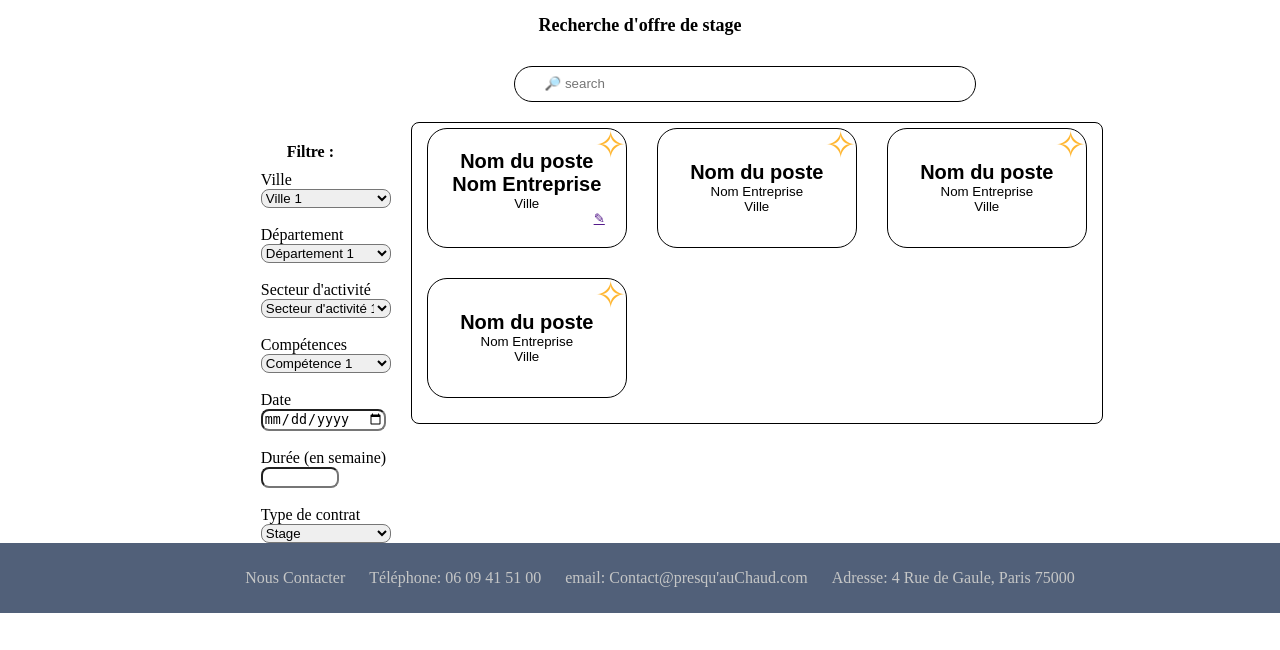
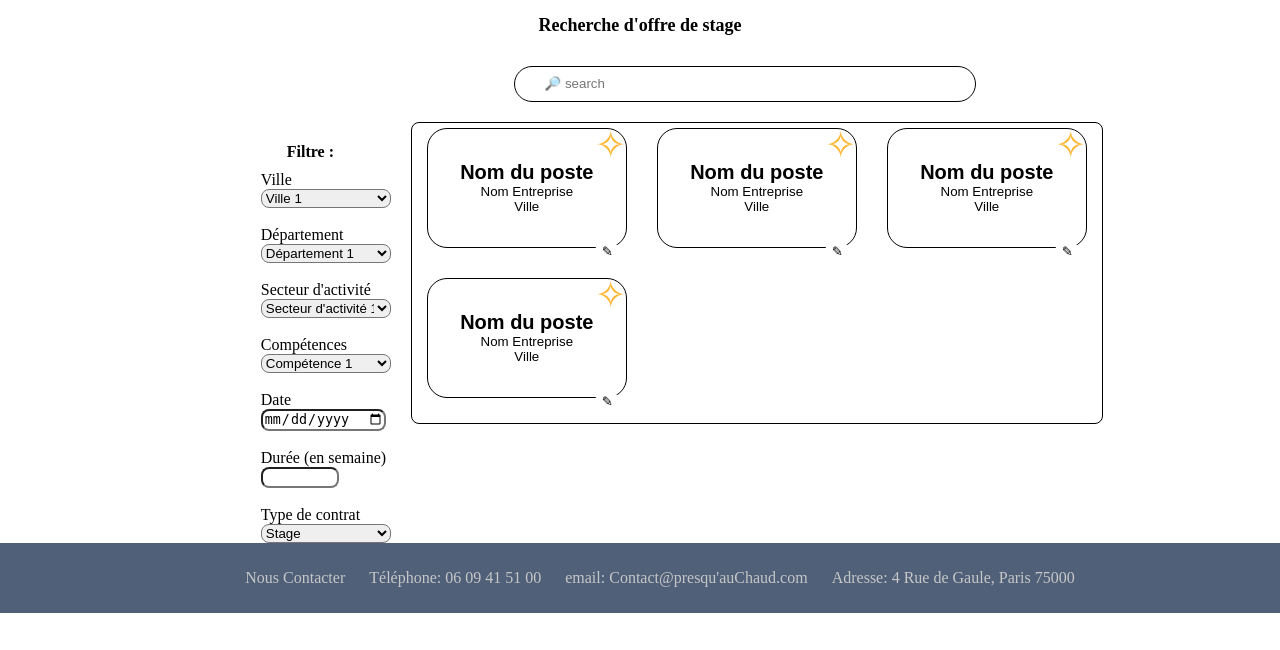
Before and after one commit to Mich3OOO/WEB, a PHP site: page /Pilote.html in a window 1280 px wide; the page is wider, and only the part inside the window is pictured. Shown: the top 650 px of that part. Run offline with PHP 8.4, Linux system fonts and the light colour scheme.

Commit message:
pilote change carré postulation

```diff
--- a/Pilote.html
+++ b/Pilote.html
@@ -57,11 +57,10 @@
                                     <li>Nom du poste</li>
                                     <li>Nom Entreprise</li>
                                     <li>Ville</li>
-                                    <li class="modif"><a href="">✎</a></li>
                                 </ul>
-
                             </button>
                             <input class="StarButon" type="checkbox">
+                            <button  class="modif">✎</button>
                         </div>
                     </div>
                     <div class="Offre" id ="2">
@@ -72,9 +71,9 @@
                                     <li>Nom Entreprise</li>
                                     <li>Ville</li>
                                 </ul>
-
                             </button>
                             <input class="StarButon" type="checkbox">
+                            <button  class="modif">✎</button>
                         </div>
                     </div>
                     <div class="Offre" id ="3">
@@ -85,9 +84,9 @@
                                     <li>Nom Entreprise</li>
                                     <li>Ville</li>
                                 </ul>
-
                             </button>
                             <input class="StarButon" type="checkbox">
+                            <button  class="modif">✎</button>
                         </div>
                     </div>
                     <div class="Offre" id ="4">
@@ -98,9 +97,9 @@
                                     <li>Nom Entreprise</li>
                                     <li>Ville</li>
                                 </ul>
-
                             </button>
                             <input class="StarButon" type="checkbox">
+                            <button  class="modif">✎</button>
                         </div>
                     </div>
                 </div>
--- a/assets/css/Connexion_étudiant.css
+++ b/assets/css/Connexion_étudiant.css
@@ -72,13 +72,13 @@ main
     width: 100%;
 }
 
-.Offre>div>button , .Offre>div
+.Offre>div>button:first-child , .Offre>div
 {
     border-radius: 20px;
     background-color: #FFFFFF;
     transition: all 500ms;
 }
-.Offre>div>button
+.Offre>div>button:first-child
 {
     border: solid;
     border-width: 1px;
--- a/assets/css/Pilote.css
+++ b/assets/css/Pilote.css
@@ -63,6 +63,18 @@ input{
     padding: 2px 30px;
 }
 
-.modif{
-    text-align: right;
+.Offre>div>.modif
+{
+    position: relative;
+    bottom: 25%; left: 72%;
+    border: hidden;
+    width: 25px;
+    border-radius: 8px;
+    background-color: none;
+    background-color: white;
 }
+
+.modif:hover{
+    font-weight: bold;
+    color: gold;
+}
```
